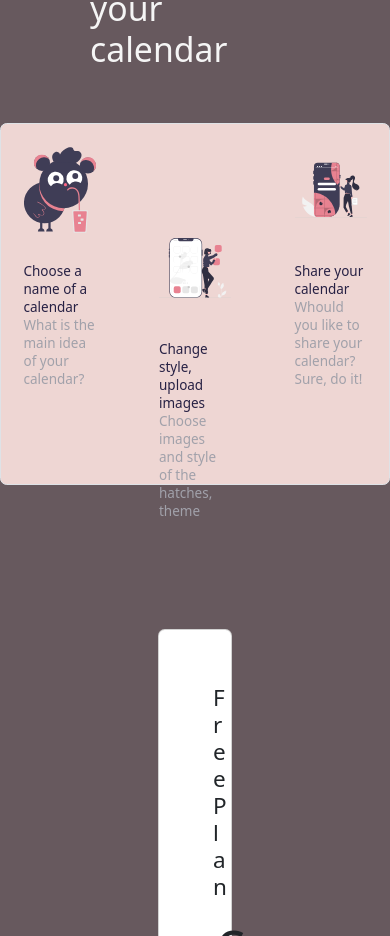
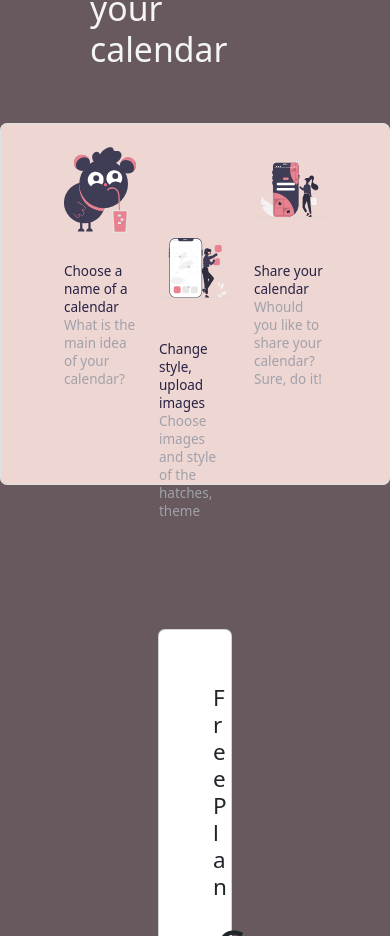
Before and after one commit to JoonAro/calendarMaker, a React (Vite) app: page / in a window 390 px wide. Shown: the part 1318-2254 px from the top of the page. Built offline with nearby package versions, Linux system fonts and the light colour scheme; no server answers.

Commit message:
Change margin for the sm screen in the section

```diff
--- a/src/routes/Home.jsx
+++ b/src/routes/Home.jsx
@@ -29,7 +29,7 @@ const Home = () => {
     <div className='flex flex-col justify-center items-center mt-20'>
 <h2 className="text-3xl mb-4">Customize your calendar</h2>
 <div className="w-screen py-40 rounded-md mt-4 bg-smallBackground border relative">
-<div className=" w-16 md:w-32 lg:w-60 absolute top-0 left-0 mt-2.5 ml-5 sm:ml-40 items-start flex flex-col sm:items-center">
+<div className=" w-16 md:w-32 lg:w-60 absolute top-0 left-0 mt-2.5 ml-14 sm:ml-40 items-start flex flex-col sm:items-center">
   <img className='h-24 hover:-translate-y-1 hover:scale-125' src={icon1} alt="icon1"/>
   <span className='text-xs sm:text-base mt-3 text-fontDark'>Choose a name of a calendar</span>
   <span className='text-zinc-400 text-xs'>What is the main idea of your calendar?</span>
@@ -42,7 +42,7 @@ const Home = () => {
   </span>
   </div>
 
-  <div className="w-16 md:w-32 lg:w-72 absolute top-0 right-0 mt-2.5 mr-5 sm:mr-40 items-end flex flex-col sm:items-center">
+  <div className="w-16 md:w-32 lg:w-72 absolute top-0 right-0 mt-2.5 mr-14 sm:mr-40 items-end flex flex-col sm:items-center">
         <img className='h-24 hover:-translate-y-1 hover:scale-125' src={icon3} alt="icon3"/>
         <span className='text-xs sm:text-base mt-3 text-fontDark'>Share your calendar</span>
         <span className='text-zinc-400 text-xs'>Whould you like to share your calendar? Sure, do it!
```
